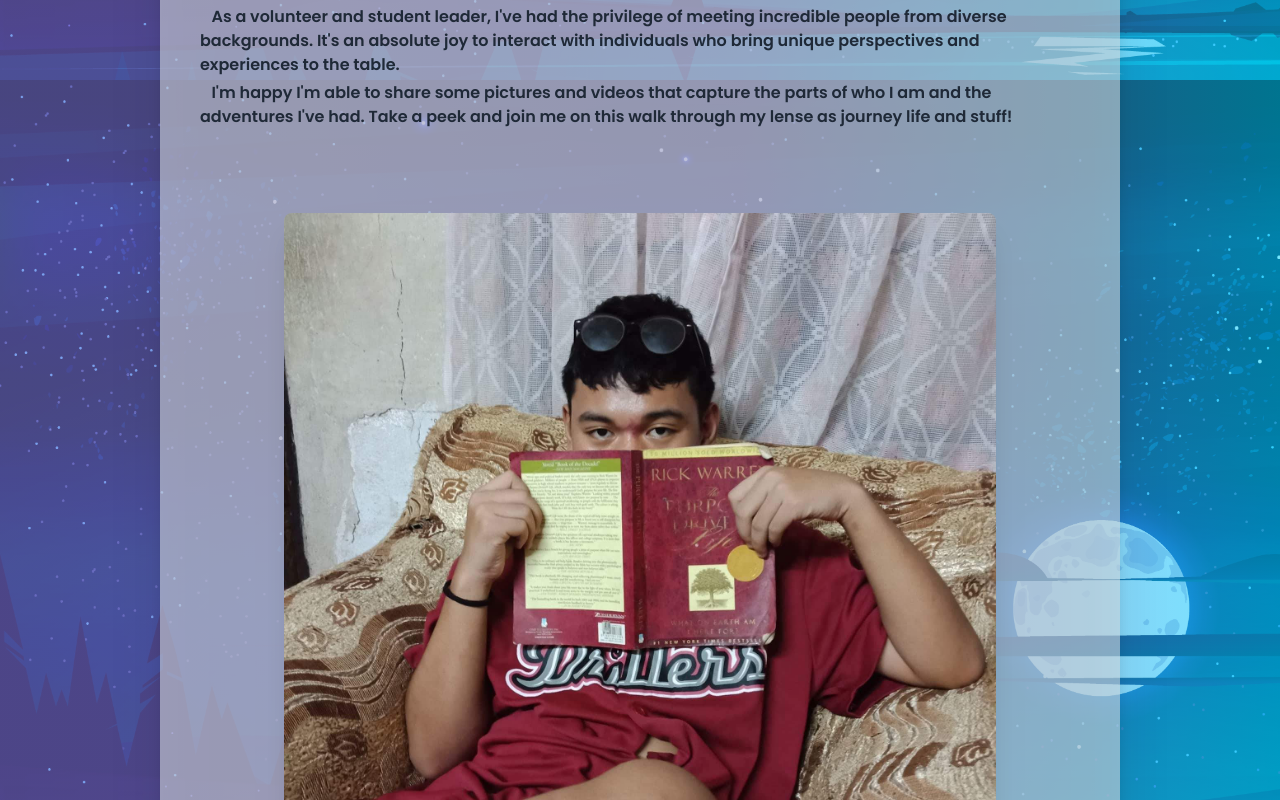
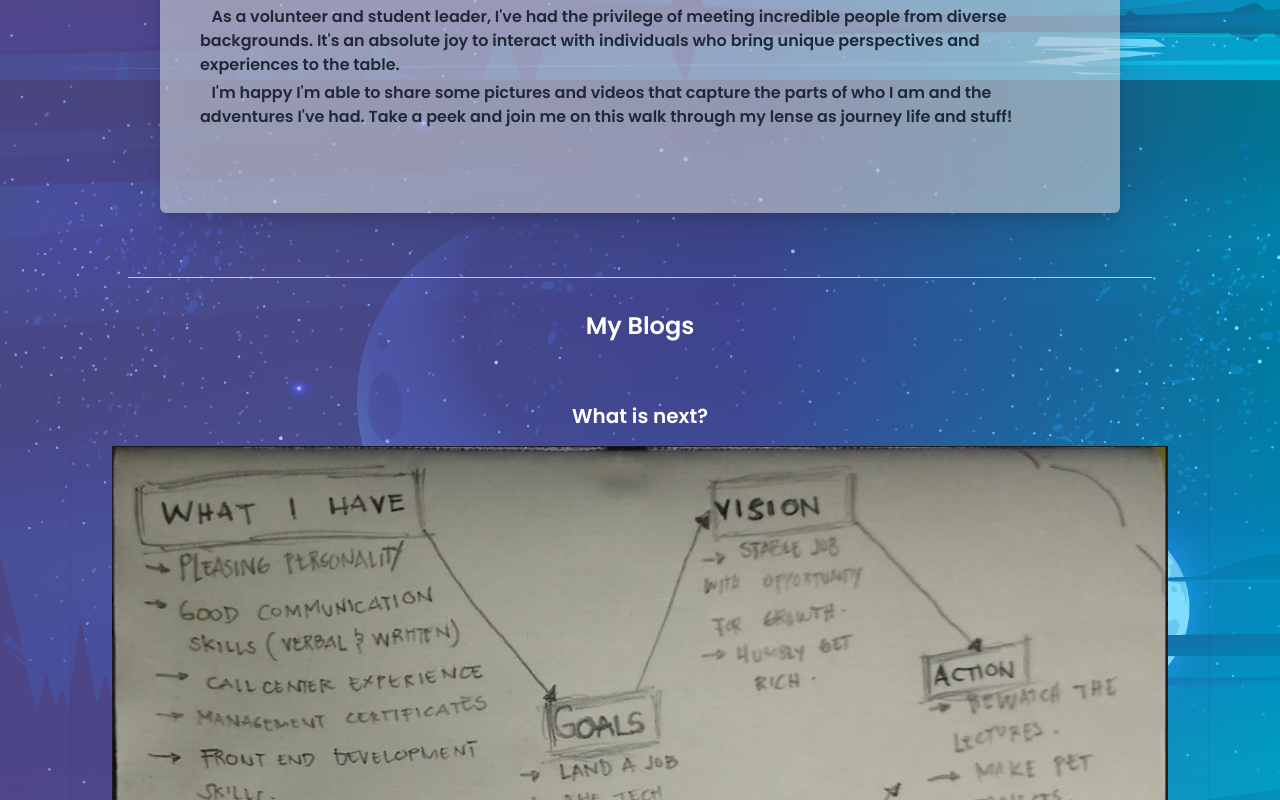
Before and after one commit to Kypso18/PersonalWebPage, a React (Create React App) app: page /about in a window 1280 px wide. Shown: the part 1520-2320 px from the top of the page. Built offline with nearby package versions, Linux system fonts and the light colour scheme.

Commit message:
update 5 files and delete 1 file

```diff
--- a/package.json
+++ b/package.json
@@ -20,6 +20,7 @@
     "react-id-swiper": "^4.0.0",
     "react-modal": "^3.16.1",
     "react-pdf": "^7.1.2",
+    "react-photo-album": "^2.2.2",
     "react-router-dom": "^6.11.2",
     "react-scripts": "5.0.1",
     "react-sparkle": "^2.0.0",
--- a/src/components/Navbar.js
+++ b/src/components/Navbar.js
@@ -1,6 +1,7 @@
 import React, { useEffect, useState } from 'react';
 import { NavLink } from 'react-router-dom';
 import WebLogo from '../assets/WebportLogo.png';
+import { Link } from 'react-router-dom';
 
 function NavItem({ to, children }) {
   return (
@@ -43,11 +44,15 @@ const Navbar = () => {
       <div className="max-w-7xl mx-auto px-4 sm:px-6 lg:px-8">
         <div className="flex items-center justify-between h-16">
           <div className="flex items-center">
-            <img
-              src={WebLogo}
-              alt="WebLogo"
-              className="object-contain hover:animate-pulse h-20 w-30"
-            />
+
+      <Link to="/">
+        <img
+          src={WebLogo}
+          alt="WebLogo"
+          className="object-contain hover:animate-pulse h-20 w-30"
+        />
+      </Link>
+
           </div>
 
           {/* Mobile menu button */}
--- a/src/components/PhotoVideoSwiper.js
+++ /dev/null
@@ -1,160 +0,0 @@
-import React from 'react';
-import SwiperCore, { Navigation, Pagination } from 'swiper';
-import { Swiper, SwiperSlide } from 'swiper/react';
-import 'swiper/swiper-bundle.css';
-
-// Import your photos and videos here
-import photo1 from '../assets/picv/Picv1 (1).jpeg';
-import photo2 from '../assets/picv/Picv1 (2).jpg';
-import photo3 from '../assets/picv/KodegoGrad.png';
-import photo4 from '../assets/picv/Picv1 (3).jpg';
-import photo5 from '../assets/picv/Picv1 (3).jpeg';
-import photo6 from '../assets/picv/Dota2.jpg';
-import photo7 from '../assets/picv/Picv1 (4).jpg';
-import photo8 from '../assets/picv/Picv1 (5).jpeg';
-import photo9 from '../assets/picv/Picv1 (5).jpg';
-import photo10 from '../assets/picv/Picv1 (6).jpg';
-import photo11 from '../assets/picv/Picv1 (7).jpg';
-import photo12 from '../assets/picv/Picv1 (8).jpg';
-import photo13 from '../assets/picv/Picv2 (1).jpg';
-import photo14 from '../assets/picv/Picv2 (2).jpg';
-import photo15 from '../assets/picv/Picv2 (3).jpg';
-import photo16 from '../assets/picv/Picv2 (4).jpg';
-import photo17 from '../assets/picv/Picv2 (5).jpg';
-import photo18 from '../assets/picv/Picv2 (6).jpg';
-import video1 from '../assets/picv/Vid1.mp4';
-import video2 from '../assets/picv/Vid2.mp4';
-import video3 from '../assets/picv/Vid3.mp4';
-import photo19 from '../assets/picv/Picv1 (4).jpeg';
-
-// Install Swiper modules
-SwiperCore.use([Navigation, Pagination]);
-
-const PhotoVideoSwiper = () => {
-  const photovideo = [
-    {
-      id: 1,
-      image: photo1,
-    },
-    {
-      id: 2,
-      image: photo2,
-    },
-    {
-      id: 3,
-      video: video1,
-    },
-    {
-      id: 4,
-      image: photo3,
-    },
-    {
-      id: 5,
-      image: photo4,
-    },
-    {
-      id: 6,
-      video: video2,
-    },
-    {
-      id: 7,
-      image: photo5,
-    },
-    {
-      id: 8,
-      image: photo6,
-    },
-    {
-      id: 9,
-      video: video3,
-    },
-    {
-      id: 10,
-      image: photo7,
-    },
-    {
-      id: 11,
-      image: photo8,
-    },
-    {
-      id: 12,
-      image: photo9,
-    },
-    {
-      id: 13,
-      image: photo10,
-    },
-    {
-      id: 14,
-      image: photo11,
-    },
-    {
-      id: 15,
-      image: photo12,
-    },
-    {
-      id: 16,
-      image: photo13,
-    },
-    {
-      id: 17,
-      image: photo14,
-    },
-    {
-      id: 18,
-      image: photo15,
-    },
-    {
-      id: 19,
-      image: photo16,
-    },
-    {
-      id: 20,
-      image: photo17,
-    },
-    {
-      id: 21,
-      image: photo18,
-    },
-    {
-      id: 22,
-      image: photo19,
-    },
-  ];
-
-  return (
-    <div className="container mx-auto px-9">
-      <Swiper
-        pagination={{ clickable: true }}
-        slidesPerView={1}
-        spaceBetween={10}
-
-      >
-        {photovideo.map((item) => (
-          <SwiperSlide className="pt-20 pb-10" key={item.id}>
-
-              <div className="px-12 mx-auto">
-                {item.video ? (
-                  <video
-                    controls
-                    className="object-contain h-auto max-w-full rounded-lg shadow-xl dark:shadow-gray-800 mx-auto"
-                  >
-                    <source src={item.video} type="video/mp4" />
-                  </video>
-                ) : (
-                  <img
-                    src={item.image}
-                    alt={item.title}
-                    className="object-contain h-auto max-w-full rounded-lg shadow-xl dark:shadow-gray-800 mx-auto"
-                  />
-                )}
-              </div>
-
-          </SwiperSlide>
-        ))}
-      </Swiper>
-    </div>
-  );
-};
-
-export default PhotoVideoSwiper;
--- a/src/pages/About.js
+++ b/src/pages/About.js
@@ -5,8 +5,10 @@ import { MdDateRange } from 'react-icons/md';
 import AboutPic from '../assets/AboutPic.jpg';
 import { BsChevronDoubleDown } from 'react-icons/bs';
 import '../pages/About.css';
-import PhotoVideoSwiper from '../components/PhotoVideoSwiper';
 import Blogs from '../components/Blogs';
+
+
+
 
 const About = () => {
   const [showModal, setShowModal] = useState(false);
@@ -37,6 +39,8 @@ const About = () => {
     { id: 2, school: 'Benigno "Ninoy" S. Aquino High School ', title: 'High School', year: '2012 - 2015' },
     { id: 3, school: 'Rizal Technological University', title: 'College-BS in Industrial Engineering', year: '2015 - Present' }
   ];
+
+
 
 
   return (
@@ -128,7 +132,7 @@ const About = () => {
 
       <Divider />
       <div className='flex flex-col items-center'>
-        <div className='rounded-md xl:h-fit lg:h-fit w-3/4 px-10 bg-gray-300/60 shadow-lg ml-4 mr-4 mt-2 drop-shadow-2xl'>
+        <div className='pb-20 rounded-md xl:h-fit lg:h-fit w-3/4 px-10 bg-gray-300/60 shadow-lg ml-4 mr-4 mt-2 drop-shadow-2xl'>
         <br></br>
           <h2 className="text-2xl text-center lg:text-center font-bold mb-4 mt-4">Hobbies, other skills and more about me...</h2>
 
@@ -145,14 +149,9 @@ const About = () => {
             <p className="text-base text-center lg:text-left font-bold mb-1 text-gray-800 ">
             &nbsp; &nbsp;I'm happy I'm able to share some pictures and videos that capture the parts of who I am and the adventures I've had. Take a peek and join me on this walk through my lense as journey life and stuff!
           </p>
-
-
-        <PhotoVideoSwiper />
-
-
-
         </div>
         </div>
+
         <br></br>
         <br></br>
         <Divider />
--- a/src/pages/Blog1.js
+++ b/src/pages/Blog1.js
@@ -31,7 +31,7 @@ const Blog1 = () => {
     }}
   >
 
-    <div className='flex flex-col items-center py-20'>
+    <div className='flex flex-col items-center py-32'>
 
 
 
@@ -69,6 +69,7 @@ const Blog1 = () => {
       </div>
     </div>
     </div>
+    <br></br>
     {showScrollTop && (
         <div
           className="animate-bounce hover:bg-blue-400 transition ease-in-out delay-150 hover:-translate-y-1 hover:scale-110 duration-300 fixed bottom-8 right-8 bg-white/50 text-gray-900 p-2 rounded-full cursor-pointer shadow"
```
Also changed, not shown: 1 other file (tests, documents, lock files or other folders).
